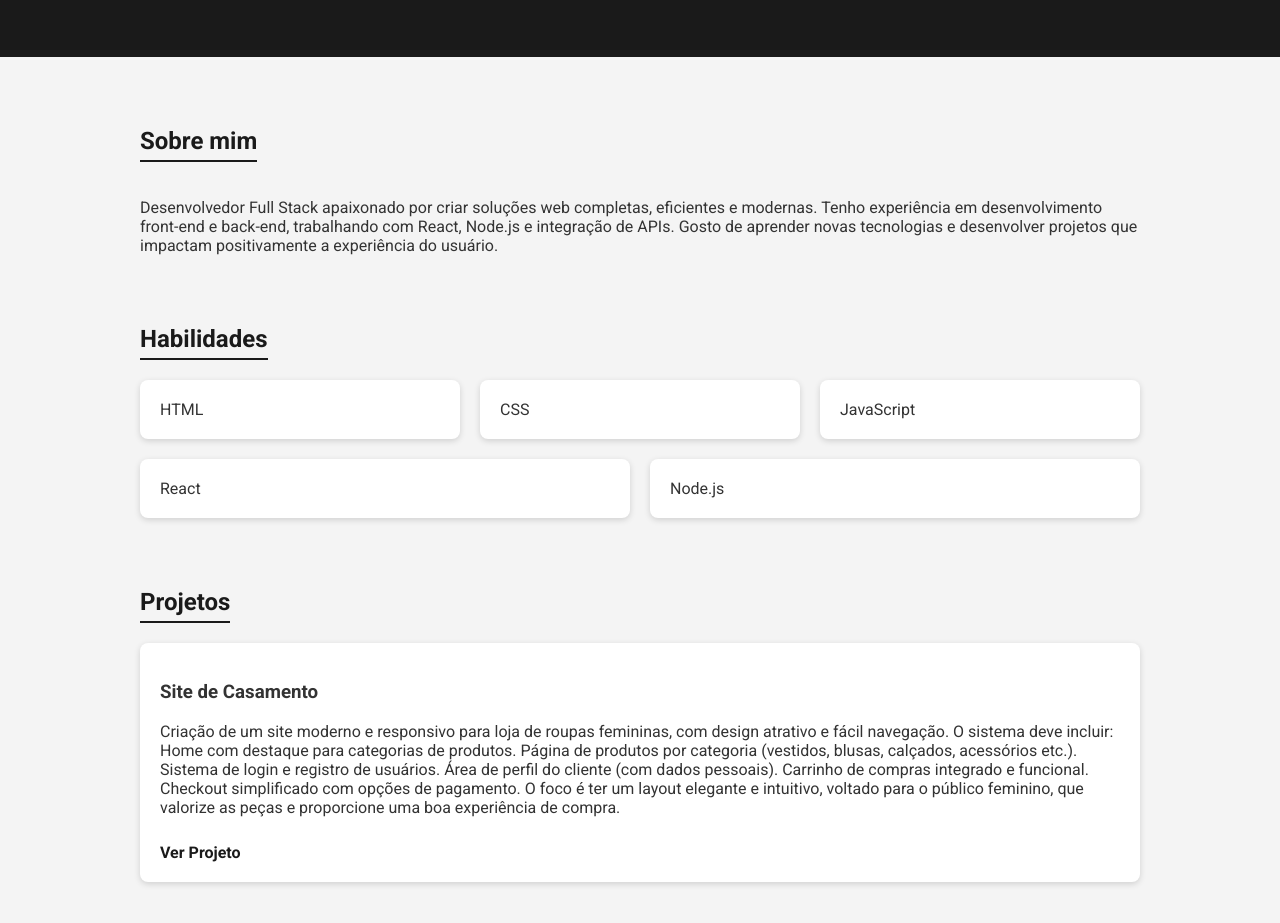
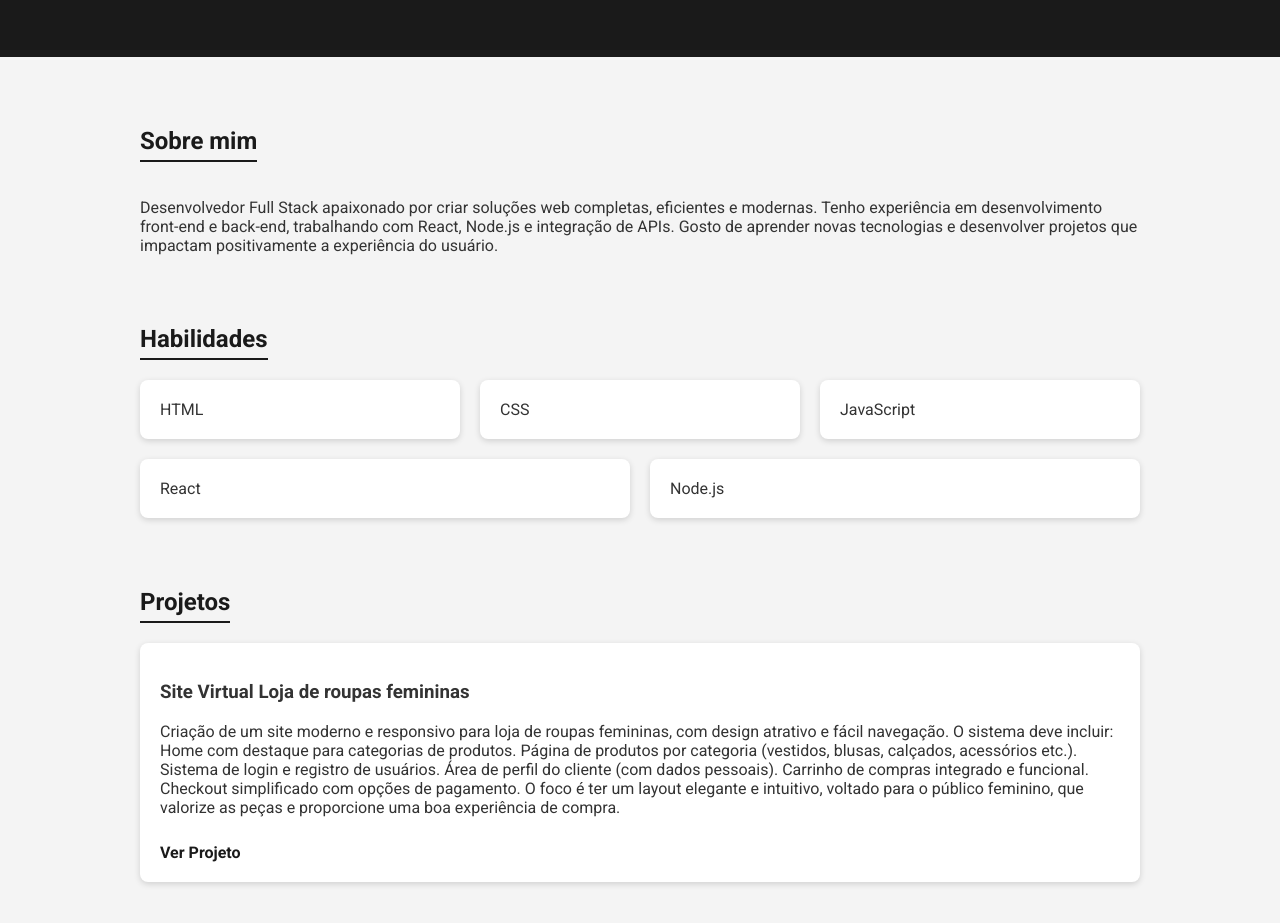
Before and after one commit to thiago-fernandesdev/portfolio, a plain HTML site: page index.html in a window 1280 px wide. Shown: the part 143-1066 px from the top of the page. Drawn offline with Linux system fonts and the light colour scheme.

Commit message:
Update index.html

```diff
--- a/index.html
+++ b/index.html
@@ -94,7 +94,7 @@
     <h2>Projetos</h2>
     <div class="projects">
       <div class="project">
-        <h3>Site de Casamento</h3>
+        <h3>Site Virtual Loja de roupas femininas</h3>
         <p>Criação de um site moderno e responsivo para loja de roupas femininas, com design atrativo e fácil navegação.
 O sistema deve incluir:
 Home com destaque para categorias de produtos.
```
